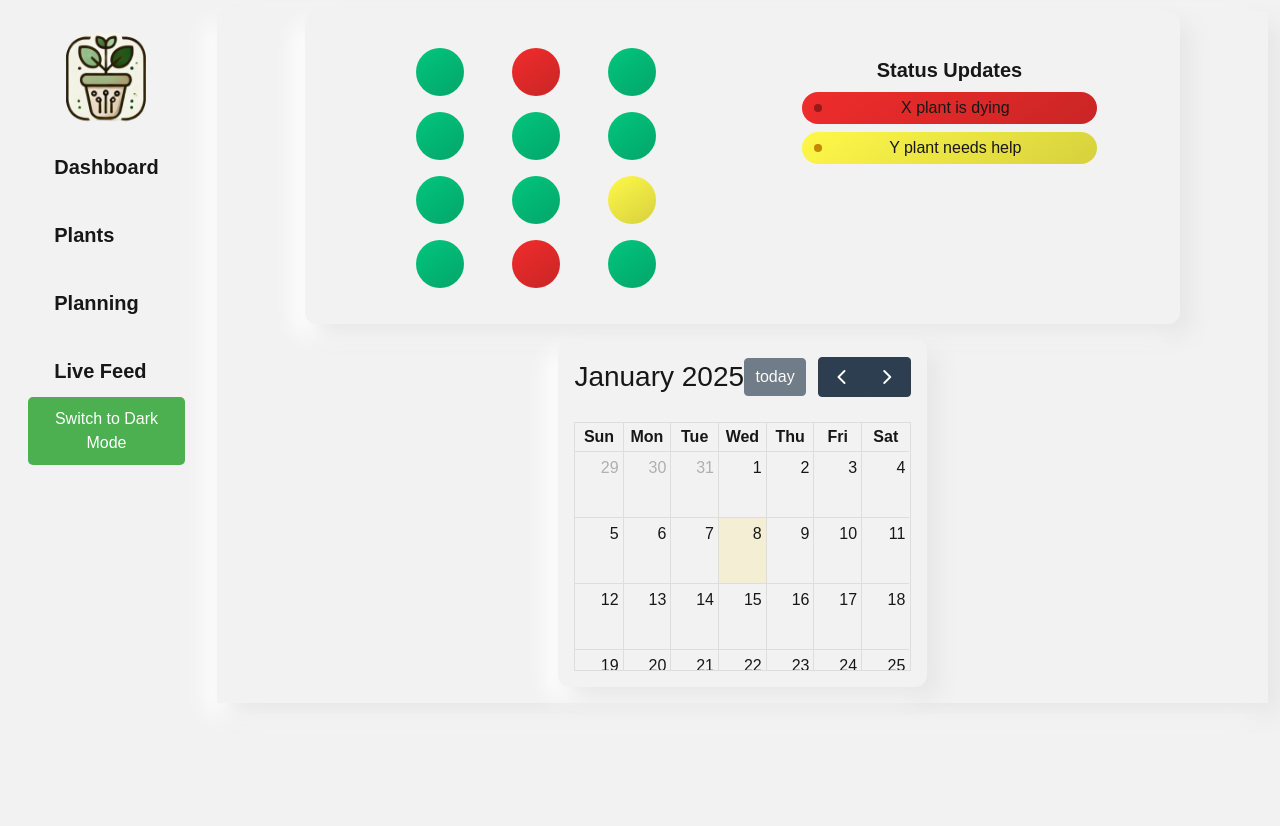
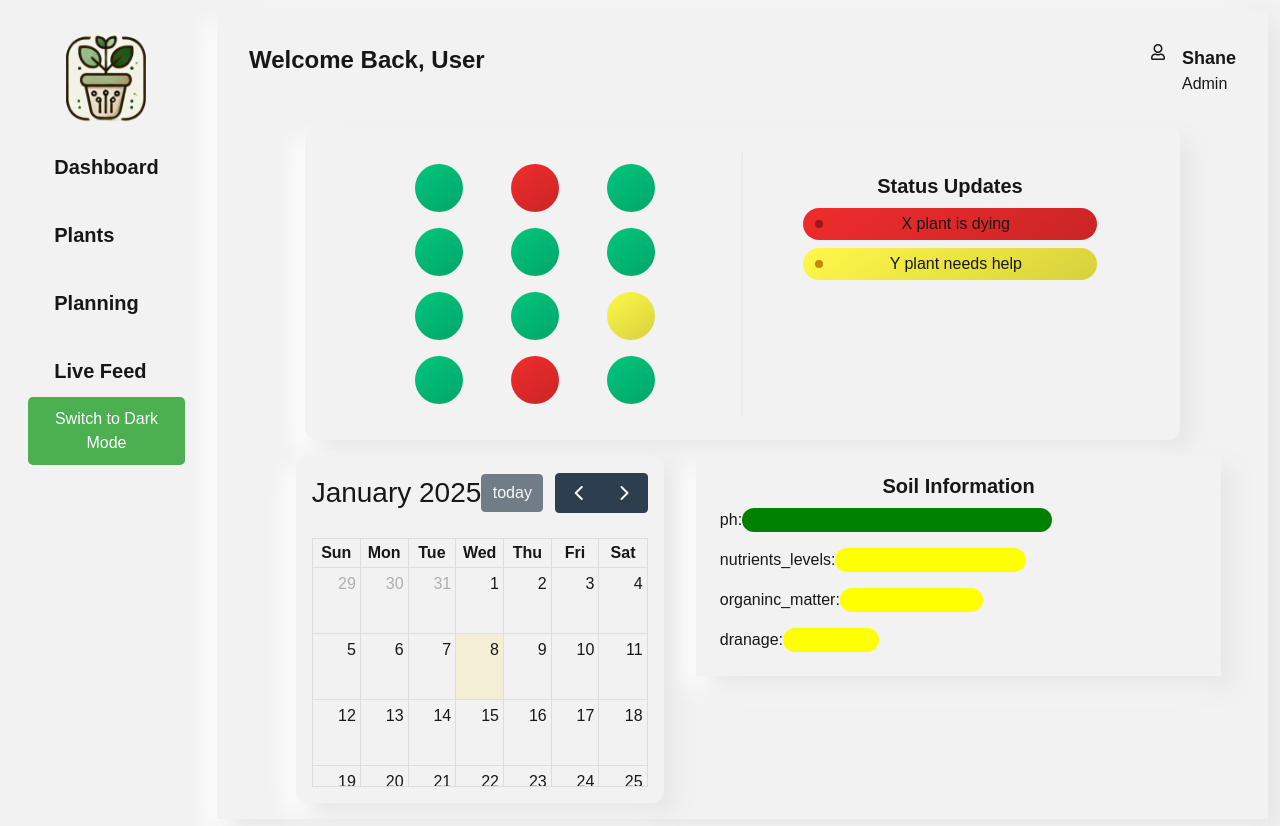
Before and after one commit to matsusht24/ProjectX, a Next.js app in the folder ProjectX-React/: page /dashboard in a window 1280 px wide. Shown: the top 826 px of the page. Before the commit the page ends 800 px from the top, so only its background shows below. Built offline with nearby package versions, Linux system fonts and the light colour scheme.

Commit message:
created basic layout for dashboard

```diff
--- a/ProjectX-React/src/app/dashboard/page.tsx
+++ b/ProjectX-React/src/app/dashboard/page.tsx
@@ -4,18 +4,24 @@ import Calender from "../ui/dashboard/Calender";
 import SoilInfo from "../ui/dashboard/analytics/SoilInfo";
 import WaterInfo from "../ui/dashboard/analytics/WaterInfo";
 import StatusSection from "../ui/dashboard/StatusSection";
+import UserProfile from "../ui/UserProfile";
 function Dashboard() {
   return (
     <div className=" m-2 p-1 rounded-md">
       <div className="flex-row flex">
         <NavBar />
         <div className="card flex flex-col w-full">
+          <div className="flex justify-between p-8">
+            <h1 className="font-bold text-2xl ">Welcome Back, User</h1>
+            <UserProfile />
+          </div>
+
           <div className="flex justify-center ">
             <StatusSection />
           </div>
           <div className="flex flex-row justify-center">
             <Calender />
-            <div className="flex-col">
+            <div className="flex-col w-1/2">
               <SoilInfo />
               <WaterInfo />
             </div>
--- a/ProjectX-React/src/app/page.tsx
+++ b/ProjectX-React/src/app/page.tsx
@@ -8,7 +8,7 @@ export interface user {
   img: string;
 }
 
-const user = {
+export const user = {
   name: "Shane",
   img: FaRegUser,
 };
--- /dev/null
+++ b/ProjectX-React/src/app/ui/UserProfile.tsx
@@ -0,0 +1,23 @@
+import React from "react";
+import { user } from "../page";
+import { FaRegUser } from "react-icons/fa";
+function UserProfile() {
+  return (
+    <div className="flex space-x-4 ">
+      {/* {user.img && (
+        <img
+          src={user.img}
+          alt={`${user.name}'s avatar`}
+          className="w-10 h-10 rounded-full"
+        />
+      )} */}
+      <FaRegUser />
+      <div className="flex-col gap-0.5">
+        <span className="font-bold text-lg">{user.name}</span>
+        <p className="text-md">Admin</p>
+      </div>
+    </div>
+  );
+}
+
+export default UserProfile;
--- a/ProjectX-React/src/app/ui/dashboard/StatusSection.tsx
+++ b/ProjectX-React/src/app/ui/dashboard/StatusSection.tsx
@@ -21,11 +21,11 @@ function StatusSection() {
       <div className="w-1/2">
         <HealthGrid />
       </div>
-
+      <div className="h-full w-0.5 shadow-inner"></div>
       <div className="w-1/2 flex flex-col items-center ">
-        <strong className="font-bold text-xl pt-5  ">
+        <h2 className="font-bold text-xl pt-5  ">
           Status Updates
-        </strong>
+        </h2>
         <ul className="max-w-sm w-3/4">
             {
                 status_updates.map((status, index) => (
--- a/ProjectX-React/src/app/ui/dashboard/analytics/SoilInfo.tsx
+++ b/ProjectX-React/src/app/ui/dashboard/analytics/SoilInfo.tsx
@@ -1,3 +1,4 @@
+import { create } from 'domain';
 import React from 'react'
 
 type SoilInfoProps = {
@@ -14,9 +15,58 @@ const info: SoilInfoProps = {
   dranage: 2,
 }
 
+
+const phRanges = {
+  most: [6, 7.5],
+  acidic: [4.5, 6],
+  alkaline: [7.5, 8.0],
+  neutral: [0, 14], // Assuming pH scale from 0 to 14
+};
+
+function phCheck(ph: number) {
+  if (ph > phRanges.most[0] && ph < phRanges.most[1]) {
+    return 'most';
+  } else if (ph > phRanges.acidic[0] && ph < phRanges.acidic[1]) {
+    return 'acidic';
+  } else if (ph > phRanges.alkaline[0] && ph < phRanges.alkaline[1]) {
+    return 'alkaline';
+  } else {
+    return 'neutral';
+  }
+}
+
+function phColor(ph: number) {
+  const range = phCheck(ph);
+  switch (range) {
+    case 'most':
+      return 'green';
+    case 'acidic':
+      return 'red';
+    case 'alkaline':
+      return 'blue';
+    case 'neutral':
+      return 'yellow';
+  }
+}
+
+
+function createBar(info: SoilInfoProps) {
+  const bars = [];
+  for (const [key, value] of Object.entries(info)) {
+    const color = phColor(value);
+    bars.push(<div key={key} className='flex justify-start p-2'><h3>{key}:</h3><div className='rounded-full' style={{width: `${value * 10}%`, backgroundColor: color}}></div></div>)
+  }
+  return bars;
+
+}
+
 function SoilInfo() {
+
   return (
-    <div>   </div>
+    <div className='card m-4 p-4 flex-col w-full'>
+      <h2 className='font-bold text-xl text-center  '>Soil Information</h2>
+      {createBar(info)}
+     </div>
   )
 }
 
```
